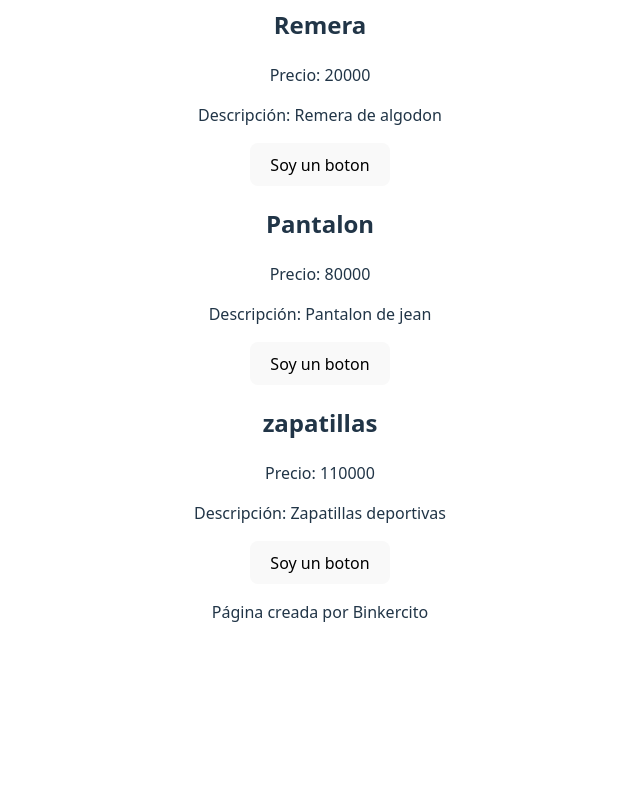
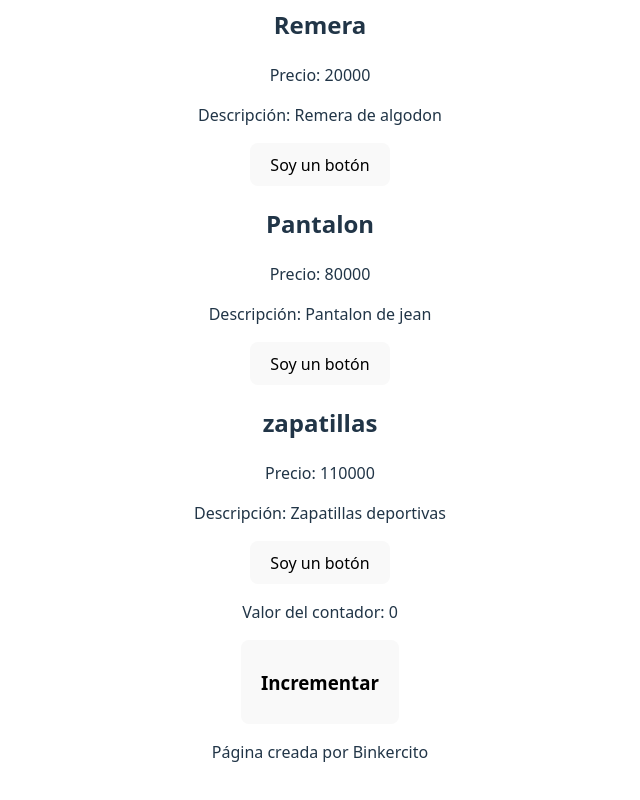
Before and after one commit to carlosbinker/react-practica, a React (Vite) app: page / in a window 1280 px wide. Shown: the part 314-1114 px from the top of the page, without its empty margins (320-960 px from the left). Before the commit the page ends 986 px from the top, so only its background shows below. Built offline with nearby package versions, Linux system fonts and the light colour scheme.

Commit message:
Probé un contador usando useState

```diff
--- a/src/App.jsx
+++ b/src/App.jsx
@@ -2,6 +2,7 @@ import './App.css'
 import { Footer } from './components/Footer/Footer';
 import { Header } from './components/Header/Header';
 import { ItemlistContainer } from './components/ItemListContainer/ItemListContainer';
+import Contador from './components/Test/Test';
 
 function App() {
 
@@ -37,6 +38,7 @@ function App() {
           titulo={"Bienvenidos a la tienda de Embark"}
           productos={arrayProductos}
         />
+        <Contador/>
         <Footer/>
       </div>
     </>
--- a/src/components/ItemList/ItemList.jsx
+++ b/src/components/ItemList/ItemList.jsx
@@ -10,7 +10,7 @@ export const ItemList = ({ lista }) => {
             {lista.length ? (
                 lista.map((prod) =>
                     <Item key={prod.id} {...prod}>
-                        <button>Soy un boton</button>
+                        <button>Soy un botón</button>
                     </Item>)
 
             ) : <p>No hay productos</p>}
--- /dev/null
+++ b/src/components/Test/Test.jsx
@@ -0,0 +1,14 @@
+import { useState } from "react";
+
+function Contador() {
+    const [contador, setContador] = useState(0);
+
+    return (
+        <div>
+            <p>Valor del contador: {contador}</p>
+            <button onClick={() => setContador(contador + 1)}> <h3>Incrementar</h3> </button>
+        </div>
+    );
+}
+
+export default Contador;
```
Also changed, not shown: src/components/Test/Test.css (added).
